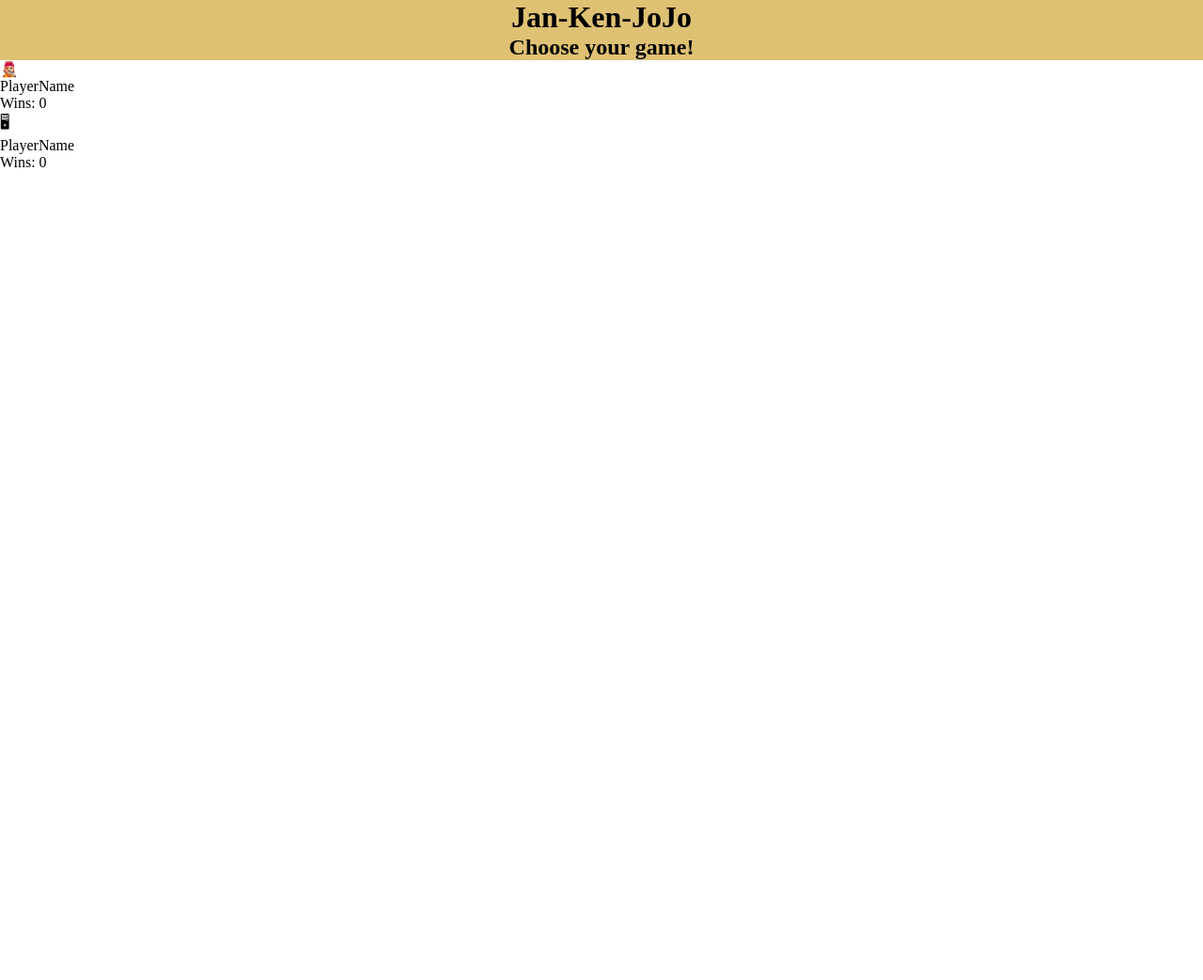
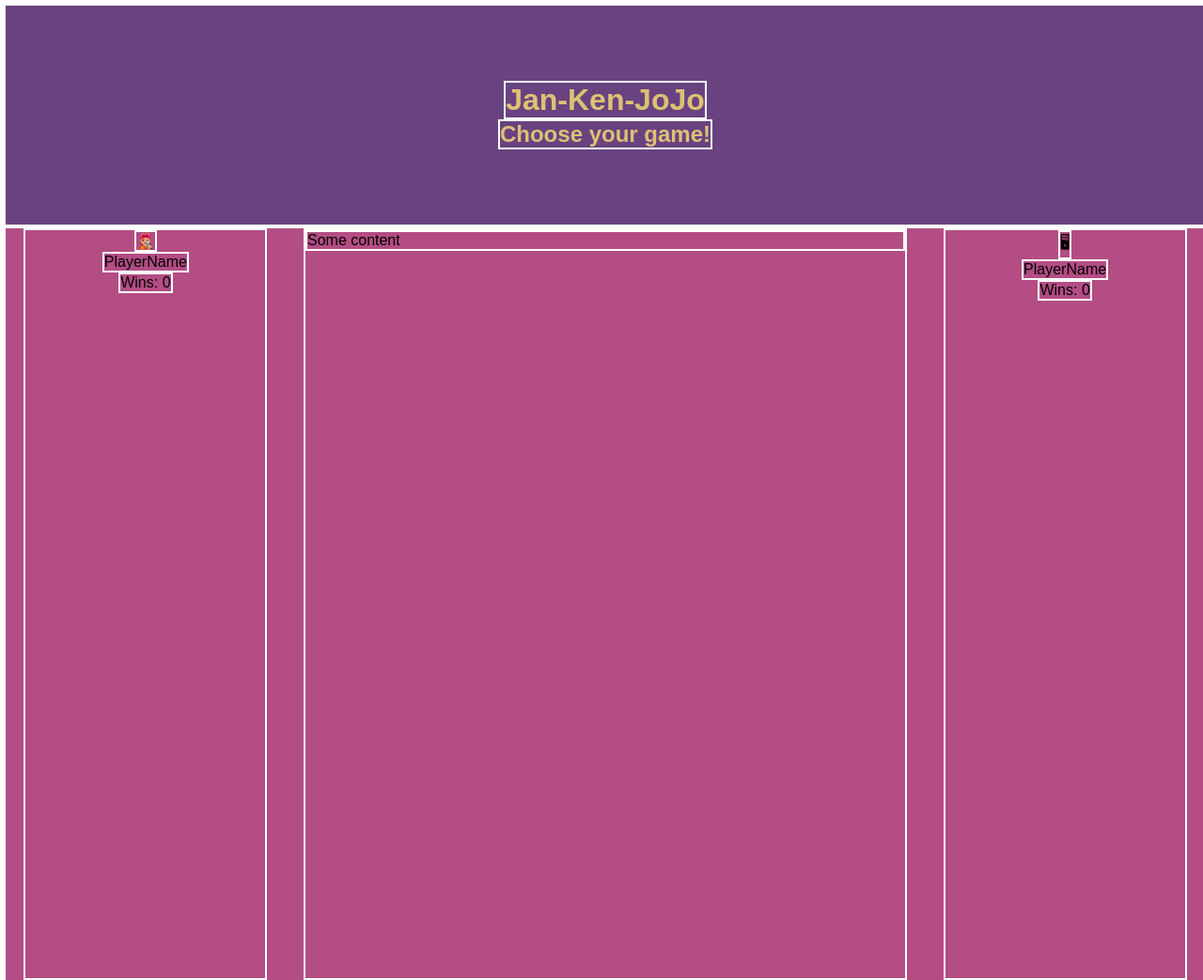
Before and after one commit to shayan-golafshani/JanKenJojo, a plain HTML site: page index.html in a window 1280 px wide. Shown: the whole page at 94% size. Before the commit the page ends 800 px from the top, so only its background shows below. Drawn offline with Linux system fonts and the light colour scheme.

Commit message:
Added flexbox to display comp properly

```diff
--- a/index.html
+++ b/index.html
@@ -11,11 +11,14 @@
         <h2>Choose your game!</h2>
         <!-- change this h2 text when you change the game  -->
     </header>
-    <main>
+    <main class="main flex-row">
         <section class="left-side flex-column">
             <p>🧑🏼‍🎤</p>
             <p>PlayerName</p>
             <p>Wins: 0</p>
+        </section>
+        <section class="center">
+            <p>Some content</p>
         </section>
         <section class="right-side flex-column">
             <p>🖥</p>
--- a/styles.css
+++ b/styles.css
@@ -4,14 +4,18 @@ crying-trees-light-purp: #9974B0
 scarab-gold: #DEC173
 warm-scarf-Marooon: #B34D84
 pale-purple: # C973A1
-
-
 */
 
 * {
-    margin:  0;
-    padding: 0;
+    margin: 0;
+    font-family: 'Montserrat', sans-serif;
+    border: 2px solid white;
 }
+
+html,
+body
+{width: 100vw;}
+
 
 .flex-column{
     display: flex;
@@ -23,11 +27,31 @@ pale-purple: # C973A1
 }
 
 header {
-    height: 40%;
+    /* height: 40%; */
     align-items: center;
-    background-color: #DEC173;
+    background-color: #684380;
+    color: #DEC173;
+    padding-top: 5rem;
+    padding-bottom: 5rem;
 }
 
 main {
-    height: 60%;
+    display: flex;
+    justify-content: space-around;
+    background-color: #B34D84;
+    height: 100vh;
 }
+
+.left-side{
+    width: 20%;
+    align-items: center;
+}
+
+.right-side {
+    width: 20%;
+    align-items: center;
+}
+
+.center {
+ width: 50%;
+}
```
